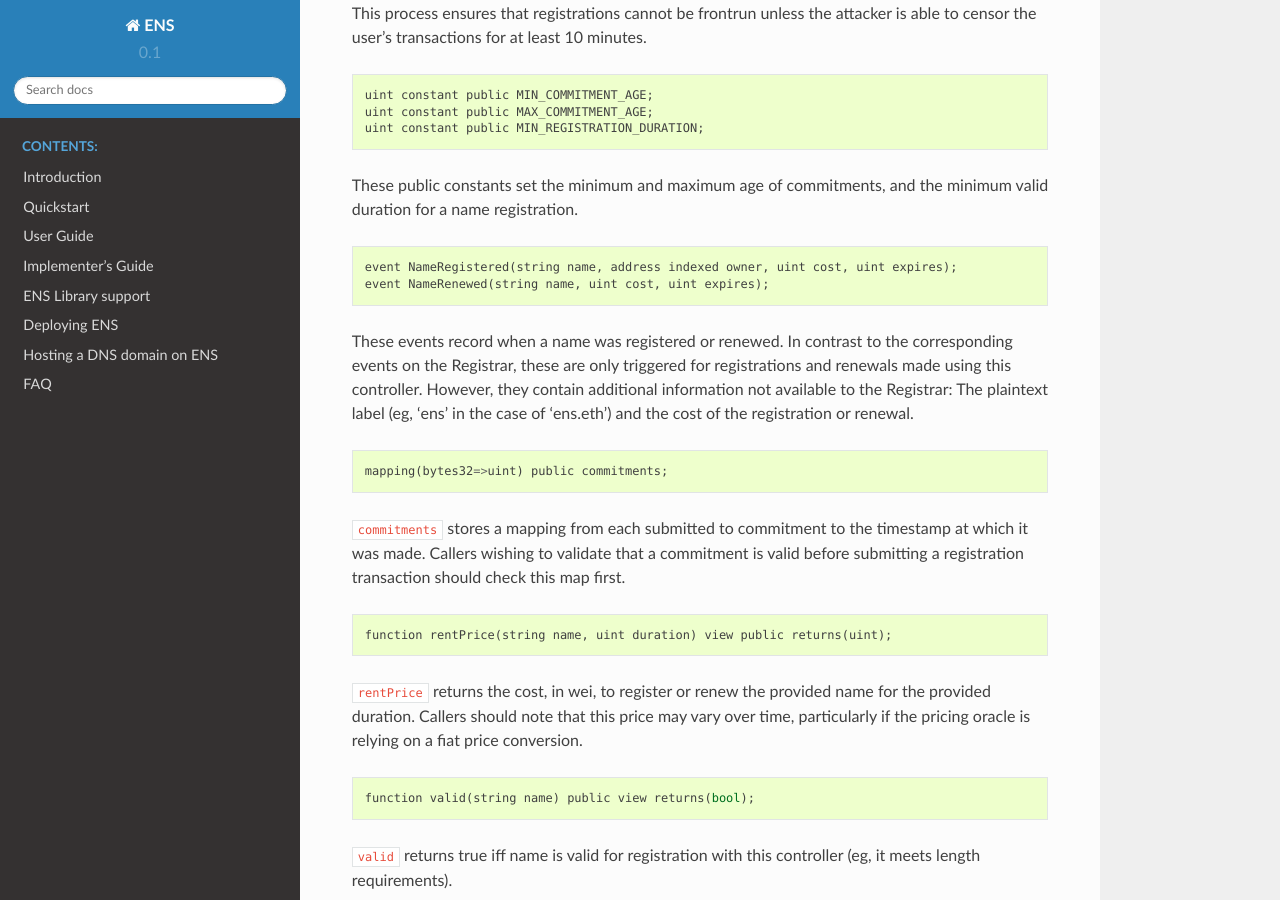
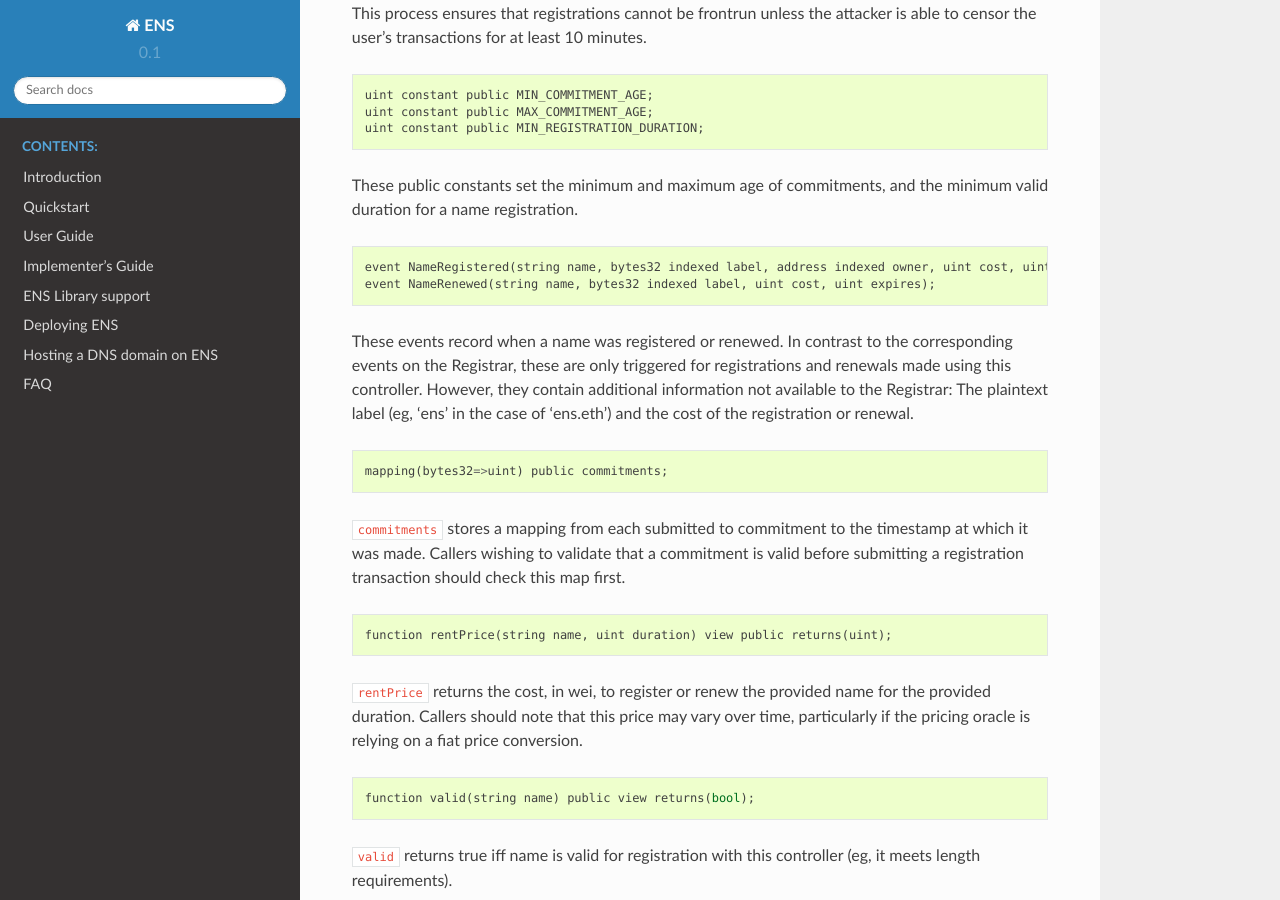
Before and after one commit to ensdomains/ens, a Sphinx documentation site: the page built from docs/ethregistrar.rst, in a window 1280 px wide and 900 px high, scrolled down 4984 px. Built offline with Sphinx 7.4.7 and the Read the Docs theme 2.0.0, drawn with Linux system fonts in a browser that asks for light colours.

Commit message:
Update ethregistrar.rst

```diff
--- a/docs/ethregistrar.rst
+++ b/docs/ethregistrar.rst
@@ -173,8 +173,8 @@ These public constants set the minimum and maximum age of commitments, and the m
 
 ::
 
-    event NameRegistered(string name, address indexed owner, uint cost, uint expires);
-    event NameRenewed(string name, uint cost, uint expires);
+    event NameRegistered(string name, bytes32 indexed label, address indexed owner, uint cost, uint expires);
+    event NameRenewed(string name, bytes32 indexed label, uint cost, uint expires);
 
 These events record when a name was registered or renewed. In contrast to the corresponding events on the Registrar, these are only triggered for registrations and renewals made using this controller. However, they contain additional information not available to the Registrar: The plaintext label (eg, 'ens' in the case of 'ens.eth') and the cost of the registration or renewal.
 
```
